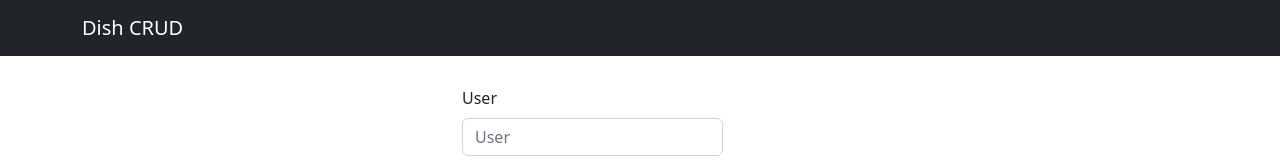
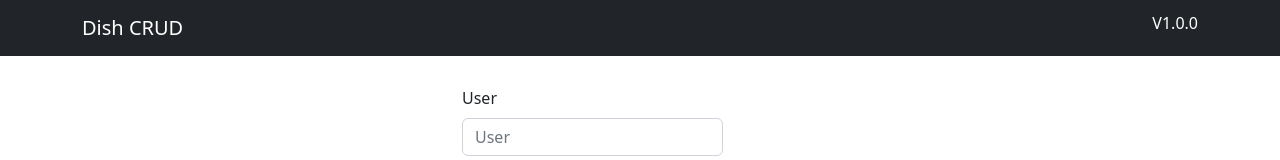
Before and after one commit to MarcosDolce23/dish-crud, a React (Create React App) app: page / in a window 1280 px wide. Shown: the top 160 px of the page. Built offline with nearby package versions, Linux system fonts and the light colour scheme.

Commit message:
Agrego header de version

```diff
--- a/src/App.js
+++ b/src/App.js
@@ -54,7 +54,7 @@ const App = () => {
               </Navbar.Brand>
 
               {location.pathname === "/" ? (
-                null
+               <h6 className="justify-content-end" style={{ color: "white" }}>V1.0.0</h6>
               ) : (
                 <Nav className="justify-content-end">
 
```
